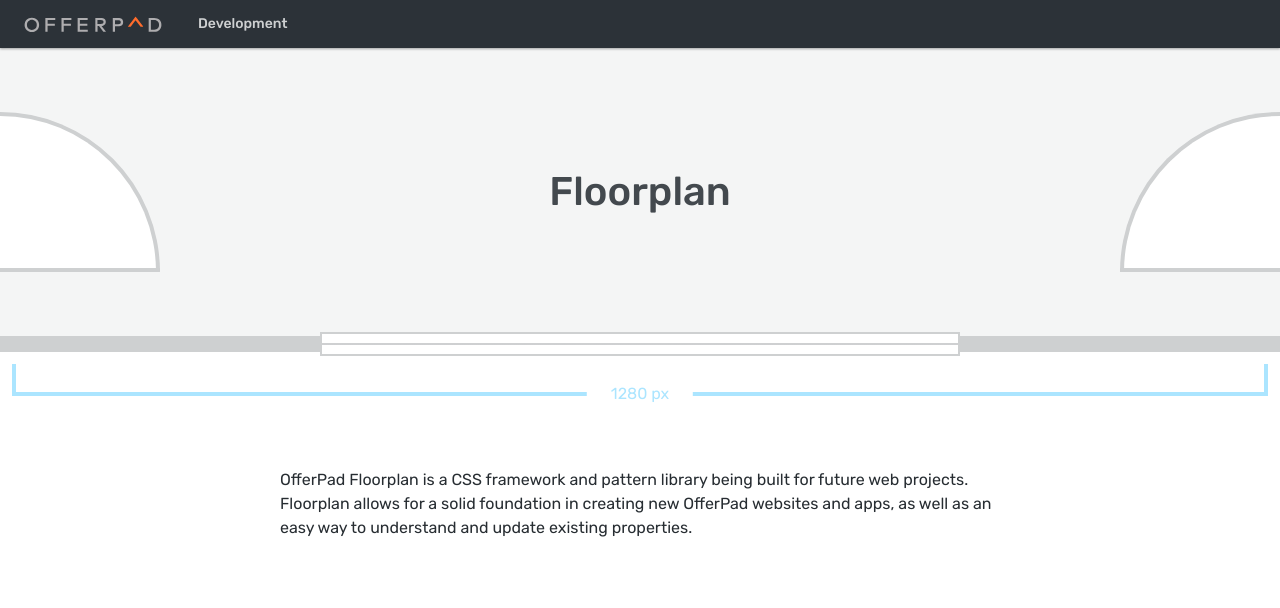
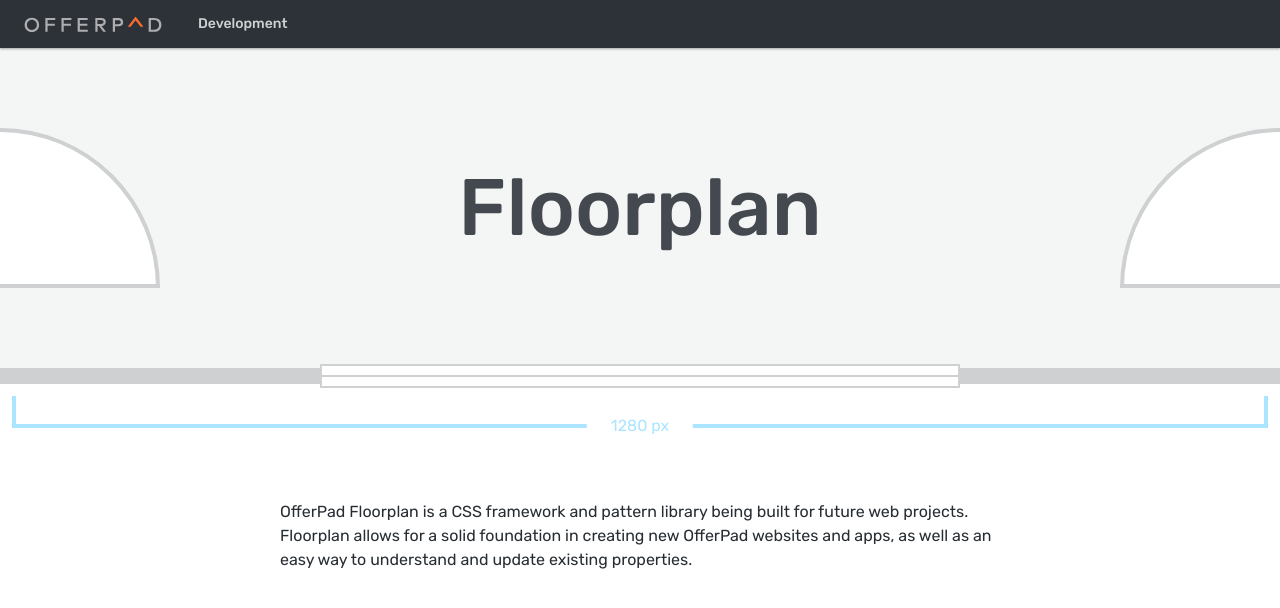
Before and after one commit to Offerpad/floorplan, a Jekyll site: the page built from index.md, in a window 1280 px wide. Shown: the top 608 px of the page. Built offline with Jekyll 4.4.1, drawn with Linux system fonts in a browser that asks for light colours; nearby versions of some CDN libraries.

Commit message:
forgot to update home hero heading

```diff
--- a/_layouts/home.html
+++ b/_layouts/home.html
@@ -12,7 +12,7 @@
                     <div media-tablet="hero-floorplan__door hero-floorplan__door--left"></div>
                     <div media-tablet="hero-floorplan__door hero-floorplan__door--right"></div>
                     <div class="container">
-                        <h1 class="text-center" media-tablet="display-1">Floorplan</h1>
+                        <h1 class="text-center" media-tablet="hero-heading-1">Floorplan</h1>
                     </div>
                     <div class="spacer-m" media-tablet="spacer-xl"></div>
                 </div>
```
